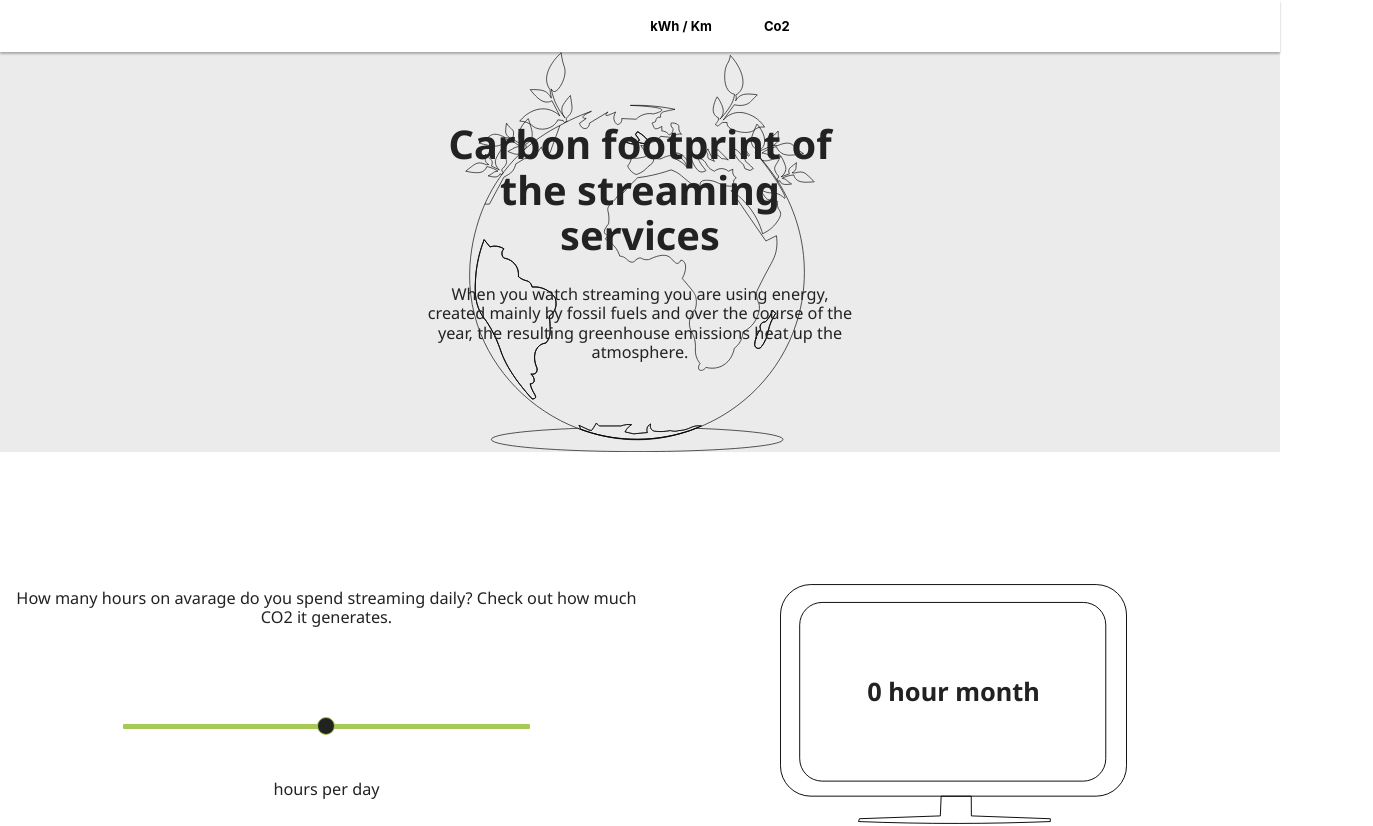
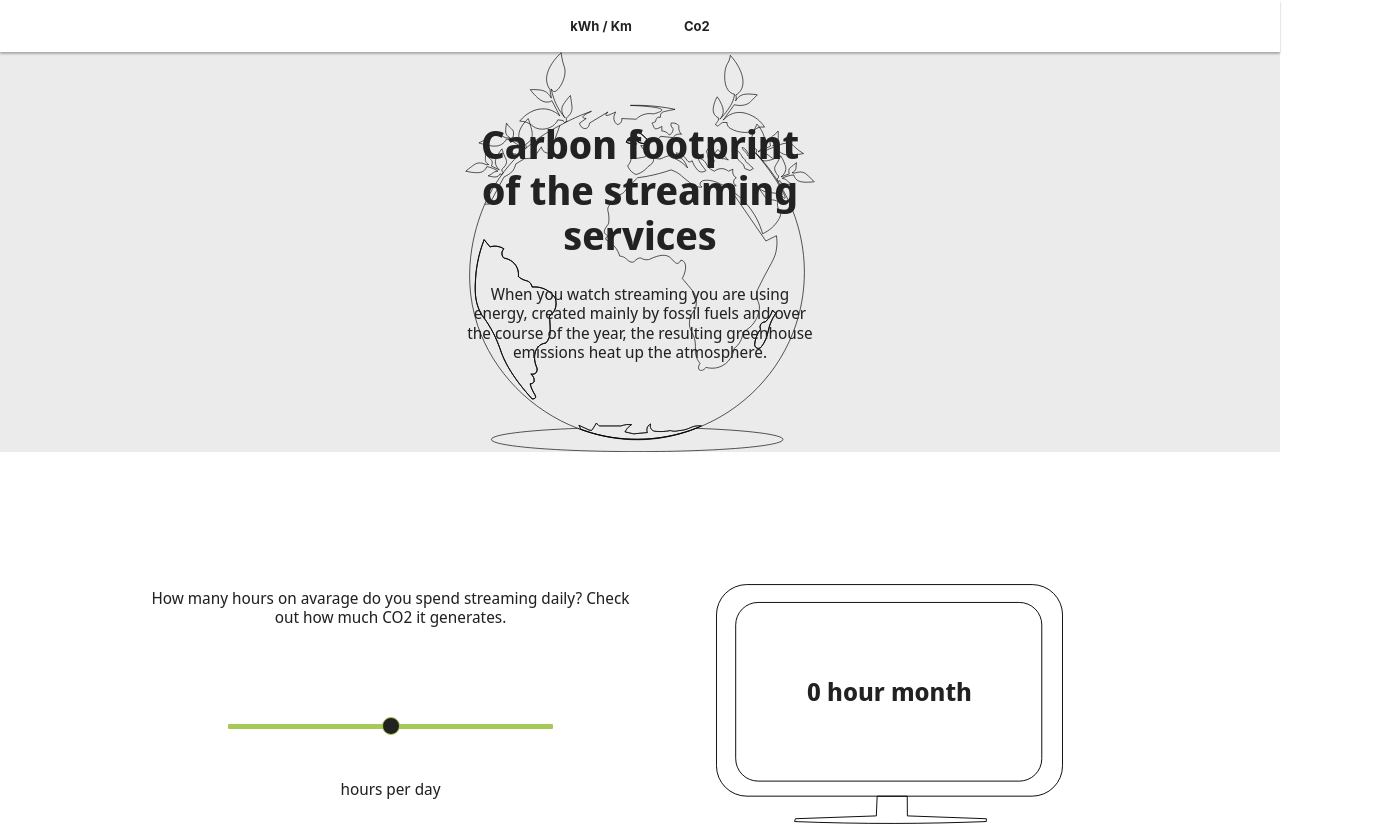
Before and after one commit to nikidkny/sustainableweb, a Next.js app: page / in a window 1280 px wide. Shown: the top 826 px of the page, 1373 px wide, since content can reach past the window. Built offline with nearby package versions, Linux system fonts and the light colour scheme.

Commit message:
For dark version

```diff
--- a/styles/style.css
+++ b/styles/style.css
@@ -1,4 +1,6 @@
-@import url("https://fonts.googleapis.com/css2?family=Noto+Sans:ital,wght@0,400;0,700;1,400;1,700&display=swap");
+@import url("https://fonts.googleapis.com/css2?family=Noto+Sans+Display:wght@400;600;700&display=swap");
+
+/* font-family: 'Noto Sans Display', sans-serif; */
 
 * {
   margin: 0px;
@@ -7,7 +9,7 @@
 }
 
 :root {
-  --font: "Noto Sans", sans-serif;
+  --font: "Noto Sans Display", sans-serif;
   font-size: 13px;
   word-wrap: break-word;
 
@@ -65,6 +67,10 @@
   --shadow: 0 2px 2px 0 rgba(0, 0, 0, 0.25), 0 1px 2px 0 rgba(0, 0, 0, 0.06);
 }
 
+body {
+  background-color: var(--color-60a);
+}
+
 h1,
 h2,
 h3 {
@@ -116,6 +122,8 @@ em {
 }
 
 nav {
+  display: flex;
+  justify-content: center;
   background-color: var(--color-60a);
   position: fixed;
   z-index: 999;
@@ -136,6 +144,7 @@ nav ul {
 nav ul li a {
   font-size: 1rem;
   font-weight: bold;
+  color: var(--color-30b);
 }
 
 nav ul li a:hover {
@@ -180,6 +189,7 @@ form {
 .intro,
 .co2 {
   grid-column: 1/-1;
+  padding: var(--ptb-large);
 }
 
 .form-and-text {
@@ -235,6 +245,10 @@ form {
 }
 
 /* Input Type Range */
+
+input {
+  background-color: var(--color-60a);
+}
 
 input[type="range"] {
   height: 35px;
@@ -389,13 +403,25 @@ ul li img,
     opacity: 0;
   }
 }
+
+@media screen and (min-width: 768px) {
+  #intro {
+    background-image: url("../media/earth.svg");
+    background-position: center;
+    background-size: contain;
+    background-repeat: no-repeat;
+    background-size: 35%;
+    /* padding: var(--ptb-large); */
+  }
+}
+
 @media only screen and (min-width: 1200px) {
   .container {
     display: grid;
     grid-template-columns: 1fr 1fr;
     grid-template-rows: 1fr;
-    width: 1440px;
-    max-width: 1440px;
+    width: 1024px;
+    max-width: 1024px;
     /* justify-content: center; */
     margin: var(--m-auto);
   }
@@ -445,7 +471,7 @@ ul li img,
   }
 
   ul {
-    width: 1440px;
+    width: 1024px;
     justify-content: center;
   }
   ul li img,
```
